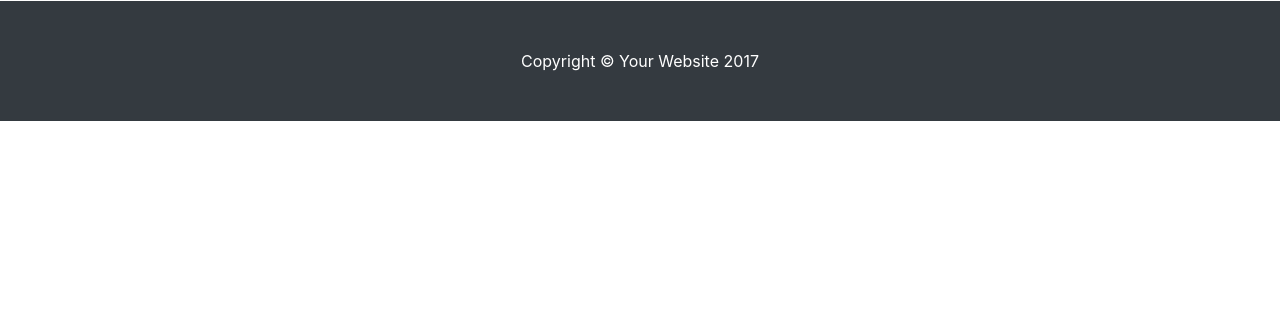
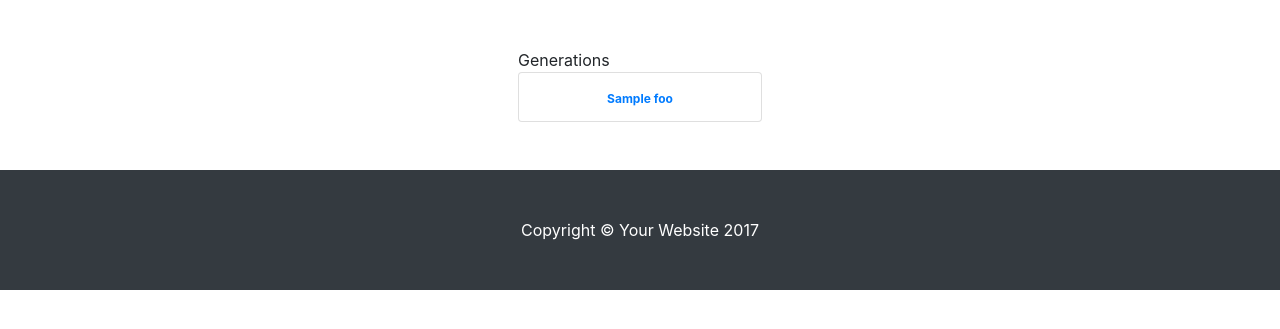
Before and after one commit to mrtdgny1903/Pokedex, a Django app: template poke/templates/poke/generations.html in a window 1280 px wide. Shown: the part 56-385 px from the top of the page. Run offline with Django 3.2, Linux system fonts and the light colour scheme; the template is opened without the code that fills it: most values are stand-ins (such as "Sample title", 1, 10 or a date in 2020); parts of the project's set-up code (start-up, migrations or seed data) failed here and were passed over; some libraries are stand-ins or nearby versions.

Commit message:
Generations

```diff
--- a/poke/templates/poke/generations.html
+++ b/poke/templates/poke/generations.html
@@ -2,11 +2,19 @@
 
 {% block main %}
 
-<div>
 
+<div class="container col-md-offset-4 col-md-4">
+<div class="panel panel-default m-5">
+    <div class="panel panel-heading"> Generations</div>
+  <div class="panel-body">
+<div class="list-group">
+    {% for foo in object_list %}
+         <a href="#" class="list-group-item center" style="text-align: center"><span class="badge">{{ foo }}</span></a>
+{% endfor %}
+</div>
+  </div>
+</div>
 </div>
 
 
-
-
 {% endblock %}
--- a/poke/urls.py
+++ b/poke/urls.py
@@ -5,10 +5,10 @@ app_name = 'poke'
 urlpatterns = [
     # /music/
     url(r'^$' ,views.IndexView.as_view() ,name='index'),
-    url(r'^PokemonList/$', views.PokemonList.as_view(), name='PokemonList'),
-    url(r'^Detail/(?P<pk>[0-9]+)/$', views.PokeDetail, name='PokeDetail'),
-    url(r'^Story/$', views.StoryView.as_view(), name='story'),
-    url(r'^Generations/$', views.StoryView.as_view(), name='Generations'),
+    url(r'^pokemonlist/$', views.PokemonList.as_view(), name='pokemonList'),
+    url(r'^detail/(?P<pk>[0-9]+)/$', views.PokeDetail, name='pokeDetail'),
+    url(r'^story/$', views.StoryView.as_view(), name='story'),
+    url(r'^generations/$', views.GenerationsView.as_view(), name='generations'),
 
     # /music/<album_id>/
     #url(r'^(?P<pk>[0-9]+)/$', views.DetailView.as_view(), name='detail'),
```
Also changed, not shown: poke/models.py (+13 -3 lines), poke/views.py (+3 -4 lines), poke/static/css/custom.css (line endings or trailing spaces).
